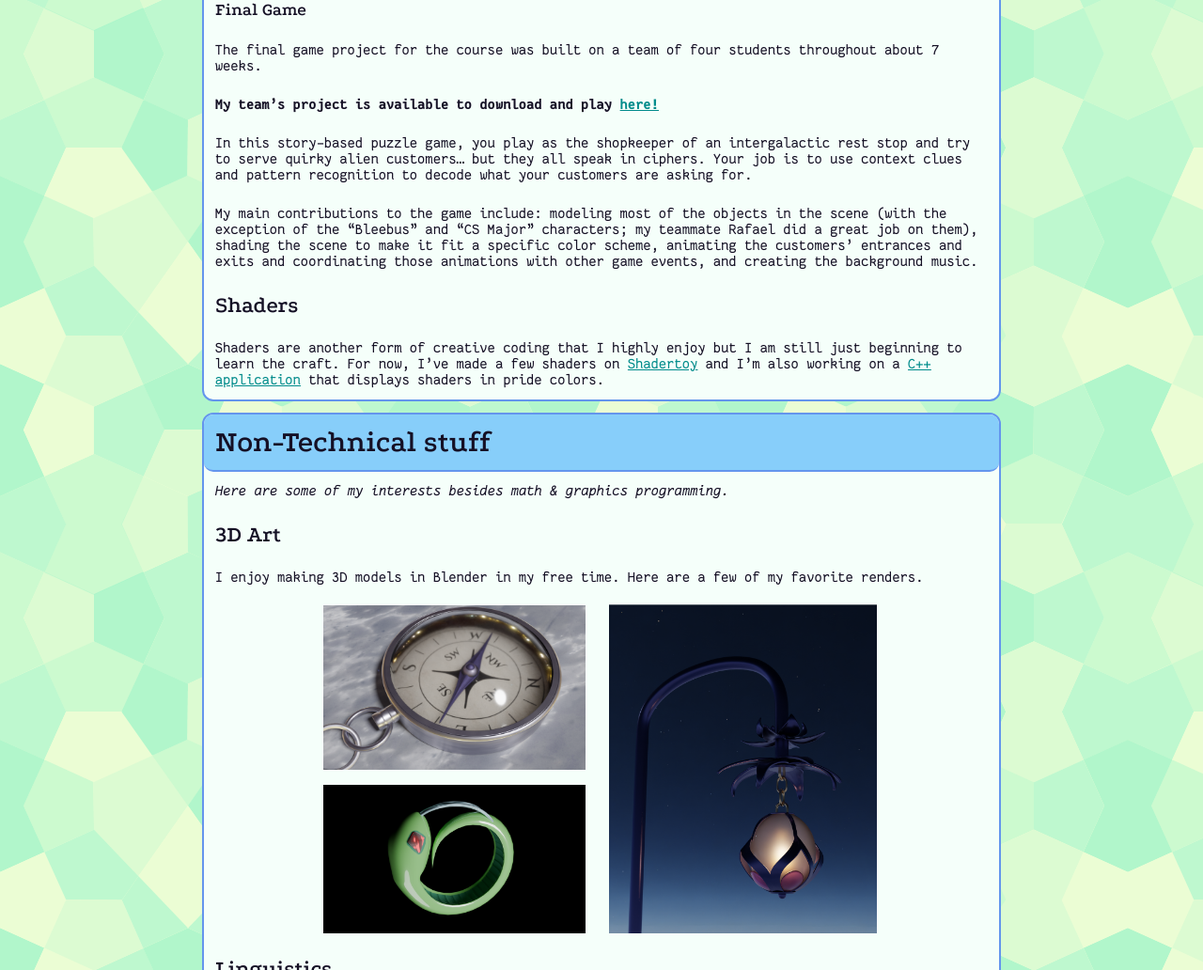
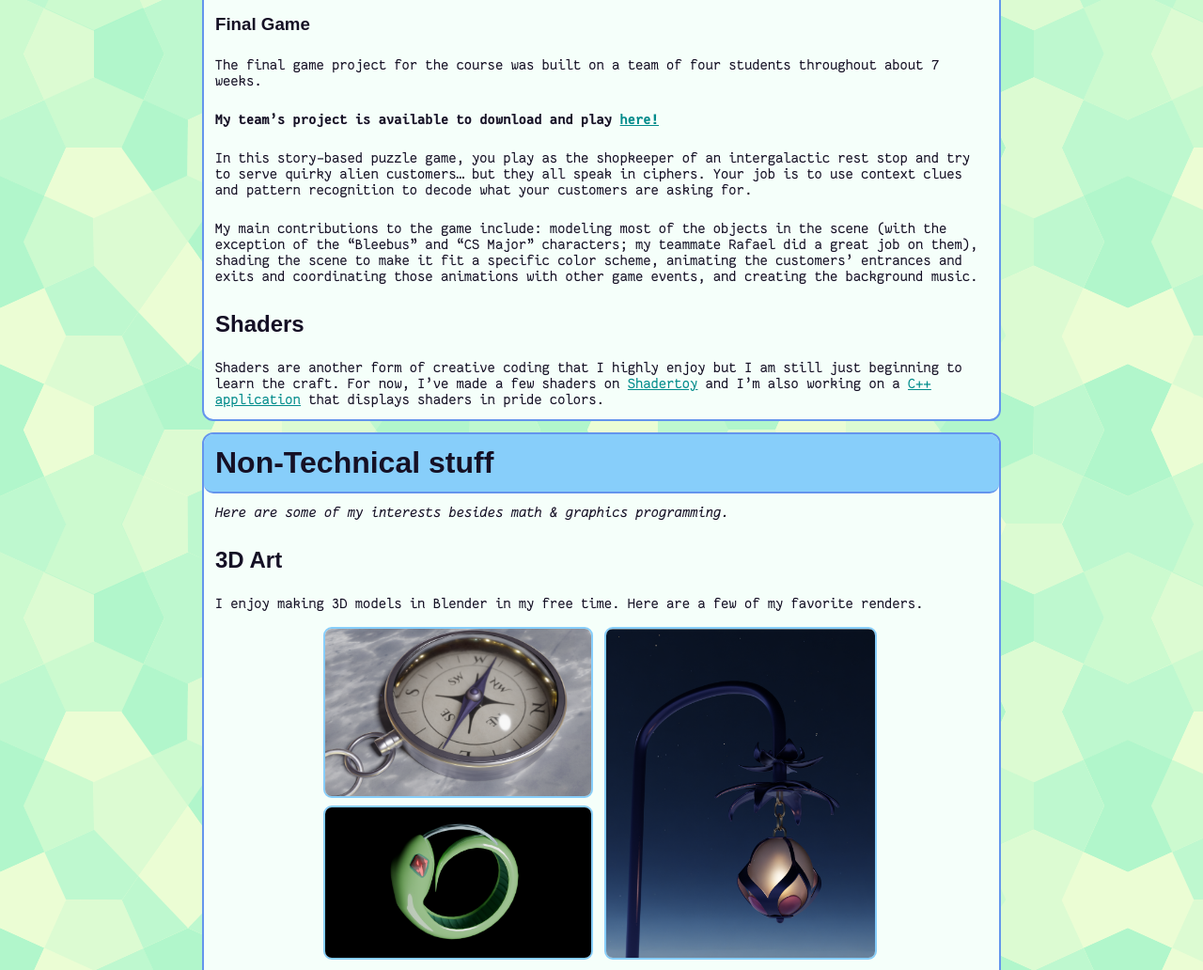
Before and after one commit to sasha-of-the-pixels/aboutme, a plain HTML site: page index.html in a window 1280 px wide. Shown: the part 1143-2175 px from the top of the page at 94% size. Drawn offline with Linux system fonts and the light colour scheme; a web font is replaced by a local one.

Commit message:
update on research blurb (XD), heading font change, image border change

```diff
--- a/aboutme.css
+++ b/aboutme.css
@@ -24,6 +24,15 @@
 	src: url("fonts/Podkova-SemiBold.ttf");
 }
 
+@font-face {
+	font-family: "Jura";
+	src: url("fonts/Jura-Regular.ttf");
+}
+@font-face {
+	font-family: "Jura";
+	font-weight: bold;
+	src: url("fonts/Jura-Bold.ttf");
+}
 body {
 	background-image: url("backgrounds/congruent_pentagon.webp");
 	background-repeat: repeat;
@@ -42,7 +51,13 @@ p, div {
 }
 
 h1, h2, h3, h4, h5, h6 {
-	font-family: "Podkova", sans-serif;
+	font-family: "Jura", sans-serif;
+}
+
+h2 {
+	/*border-top: solid 2px lightskyblue;*/
+	padding-top: 4px;
+	margin: 12px;
 }
 
 div.narration {
@@ -56,7 +71,7 @@ div.boxed {
 	border-radius: 12px;
 	background-color: #F5FFFA;
 }
-div.boxed p, div, h1, h2, h3, h4, h5, h6{
+div.boxed p, div, h1, h3, h4, h5, h6{
 	padding: 12px;
 	margin: 0px;
 }
@@ -87,7 +102,9 @@ a:visited {
 img {
 	width: 100%;
 	height: auto;
-	margin: 8px 0px;
+	margin: 4px 0px;
+	border: 2px solid lightskyblue;
+	border-radius: 9px;
 }
 
 div.pictures {
@@ -99,11 +116,11 @@ div.pictures {
 
 div.pictures.left{
 	display: inline-block;
-	width: 47.2%;
-	margin-right: 8px;
+	width: 47.8%;
+	margin-right: 4px;
 }
 
 #lantern {
 	width: 48.2%;
-	margin: 8px 0px 8px 8px;
+	margin: 4px 0px 4px 4px;
 }
--- a/index.html
+++ b/index.html
@@ -16,7 +16,7 @@
 
 <h1> Research Projects </h1>
 
-	<p>I’m involved in an ongoing research project at CMU under the supervision of Prof. Ioannis Gkioulekas. The topic of the project is surface reconstruction from point clouds. I’d love to share more details but those will have to wait until the project is finished. We plan to submit a paper on the project to SIGGRAPH this January if all goes well, and I will share updates on the submission/publication status.</p>
+	<p>I’m involved in an ongoing research project at CMU under the supervision of Prof. Ioannis Gkioulekas. The topic of the project is surface reconstruction from point clouds. I’d love to share more details but those will have to wait until the project is finished. We currently have fleshed out our core new technical ideas and are working on creating visualizations that showcase how our new algorithm can be useful.</p>
 </div>
 
 <div class="boxed">
```
